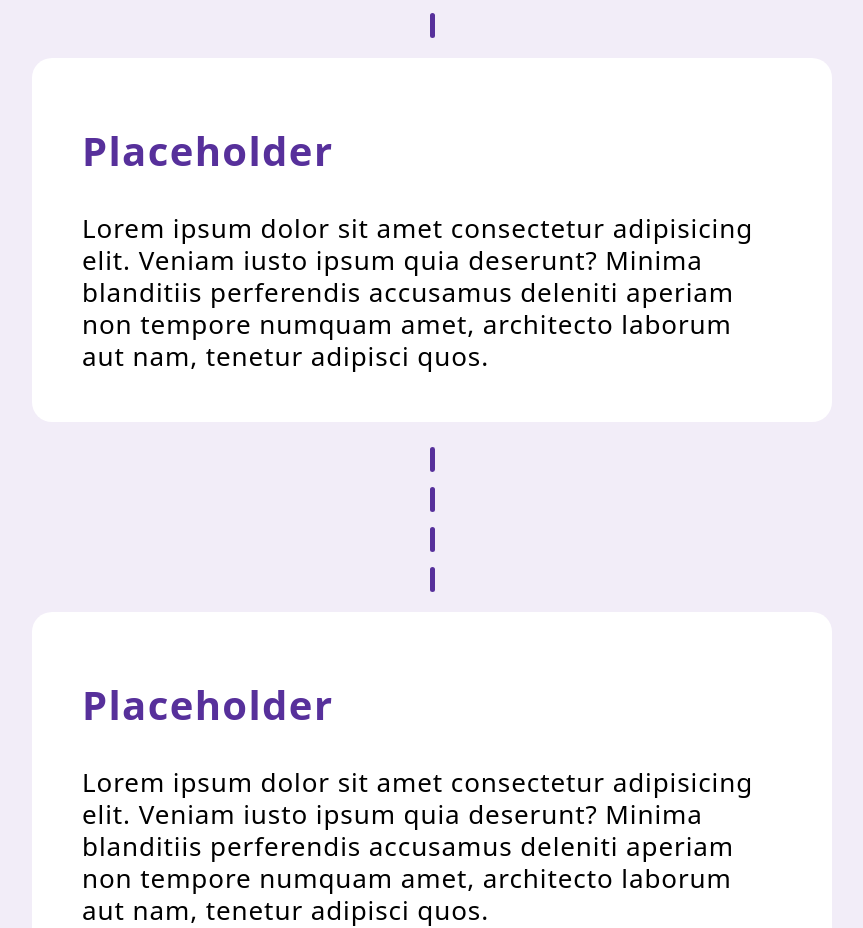
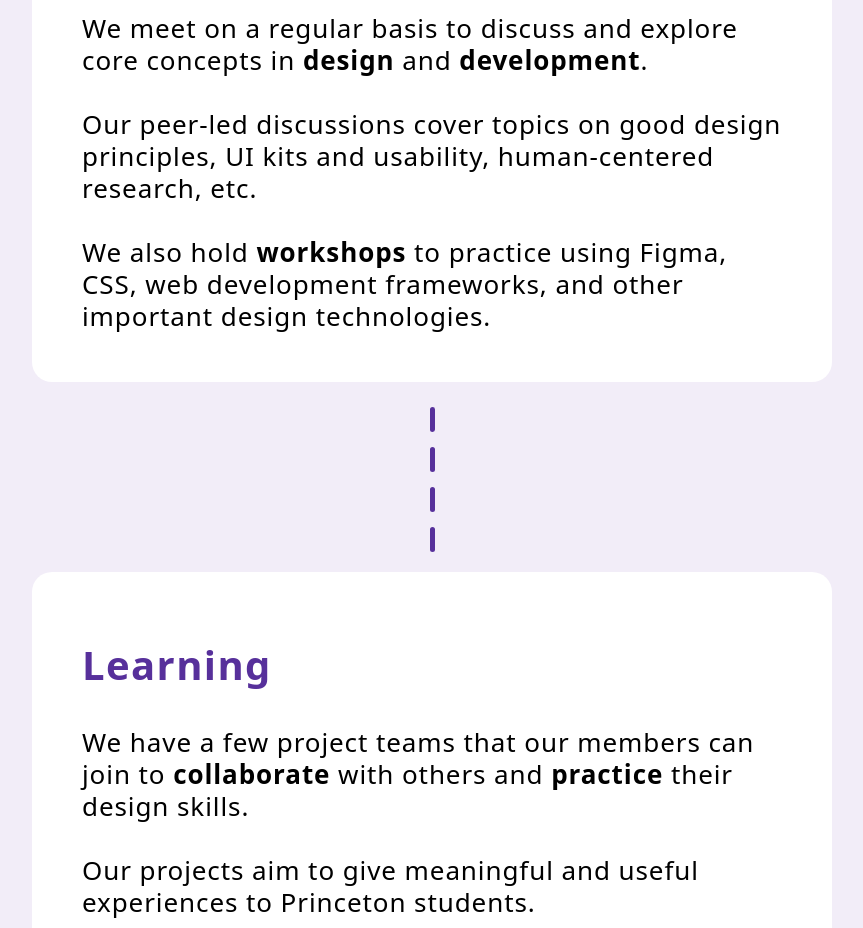
Before and after one commit to hoagie-io/hoagie-io.github.io, a Gatsby site: page / in a window 1280 px wide. Shown: the part 708-1636 px from the top of the page, without its empty margins (228-1091 px from the left). Built offline with nearby package versions, Linux system fonts and the light colour scheme; Gatsby itself is replaced by a stand-in of ours.

Commit message:
content in learn.js, string literals should be moved, montserrat buggy

```diff
--- a/src/components/content_card.js
+++ b/src/components/content_card.js
@@ -1,11 +1,10 @@
 import React from 'react'
 import style from './content_card.module.scss'
 
-const ContentCard = props => {
-  return (
-    <div className={style.container}>
+function showTitle(title, color) {
+    if (title) return (
         <div className={style.title_section}>
-        <h1>Placeholder</h1>
+              <h1>{title}</h1>
               <svg
                 width="87"
                 height="84"
@@ -18,7 +17,7 @@ const ContentCard = props => {
                   height="59.6249"
                   rx="5"
                   transform="matrix(0.719782 -0.694201 0.719782 0.694201 0.38147 41.7334)"
-            fill={props.color}
+                  fill={color}
                 />
                 <rect
                   width="19.875"
@@ -29,13 +28,14 @@ const ContentCard = props => {
                 />
               </svg>
             </div>
+    )
+}
 
-      <p>
-        Lorem ipsum dolor sit amet consectetur adipisicing elit. Veniam iusto
-        ipsum quia deserunt? Minima blanditiis perferendis accusamus deleniti
-        aperiam non tempore numquam amet, architecto laborum aut nam, tenetur
-        adipisci quos.
-      </p>
+const ContentCard = props => {
+  return (
+    <div className={style.container}>
+      {showTitle(props.title, props.color)}
+      <p>{props.text}</p>
     </div>
   )
 }
--- a/src/components/content_card.module.scss
+++ b/src/components/content_card.module.scss
@@ -31,3 +31,7 @@ p {
   color: $black;
   margin: 0;
 }
+
+b {
+    color: $black;
+}
--- a/src/sections/learn.js
+++ b/src/sections/learn.js
@@ -5,17 +5,83 @@ import hoagieIcon from '../components/footer_hoagie.svg'
 import style from './learn.module.scss'
 import variables from '../styles/variables.scss'
 
+const introText = (
+  <>
+    <b>Hoagie’s</b> activities are structured to promote learning and doing
+    together.
+  </>
+)
+const doingText = (
+  <>
+    We meet on a regular basis to discuss and explore core concepts in{' '}
+    <b>design</b> and <b>development</b>. <br />
+    <br />
+    Our peer-led discussions cover topics on good design principles, UI kits and
+    usability, human-centered research, etc. <br />
+    <br />
+    We also hold <b>workshops</b> to practice using Figma, CSS, web development
+    frameworks, and other important design technologies.
+  </>
+)
+
+const learningText = (
+  <>
+    We have a few project teams that our members can join to <b>collaborate</b>{' '}
+    with others and <b>practice</b> their design skills.
+    <br />
+    <br />
+    Our projects aim to give meaningful and useful experiences to Princeton
+    students.
+    <br />
+    <br />
+    Examples of potential projects: unifying the Princeton student app
+    experience, researching and solutioning for student social experiences in
+    the virtual format, and curating a Hoagie UI design system.
+  </>
+)
+
+const togetherText = (
+  <>
+    Our culture embraces <b>empathy</b> and <b>kindness</b> when working
+    together and designing digital experiences for our community.
+    <br />
+    <br />
+    Instead of a competitive and stressful “hero” culture, we strive to build
+    each other up and learn from one another.
+    <br />
+    <br />
+    Together we’ll continue to explore what lessons and meaningful experiences
+    design can teach us.
+  </>
+)
+
+const doingTitle = 'Doing'
+const learningTitle = 'Learning'
+const togetherTitle = 'Together'
+
 const Learn = () => {
   return (
     <div className={style.section + ' section'}>
       <img src={dottedLine} />
-      <ContentCard />
+      <ContentCard text={introText} />
       <img src={dottedLine} />
-      <ContentCard color={variables.cardIconGreen} />
+      <ContentCard
+        title={doingTitle}
+        color={variables.cardIconGreen}
+        text={doingText}
+      />
       <img src={dottedLine} />
-      <ContentCard color={variables.cardIconRed} />
+      <ContentCard
+        title={learningTitle}
+        color={variables.cardIconRed}
+        text={learningText}
+      />
       <img src={dottedLine} />
-      <ContentCard color={variables.cardIconPurple} />
+      <ContentCard
+        title={togetherTitle}
+        color={variables.cardIconPurple}
+        text={togetherText}
+      />
       <img src={hoagieIcon} className={style.footerIcon} />
     </div>
   )
```
Lines whose indentation alone changed are shown as unchanged.
